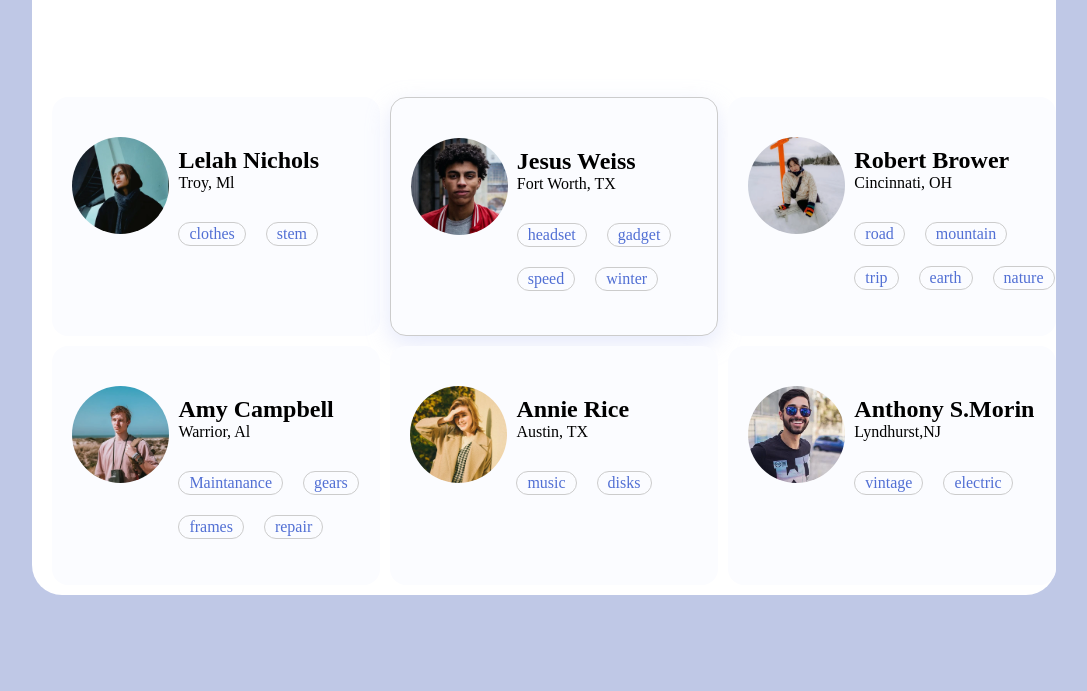
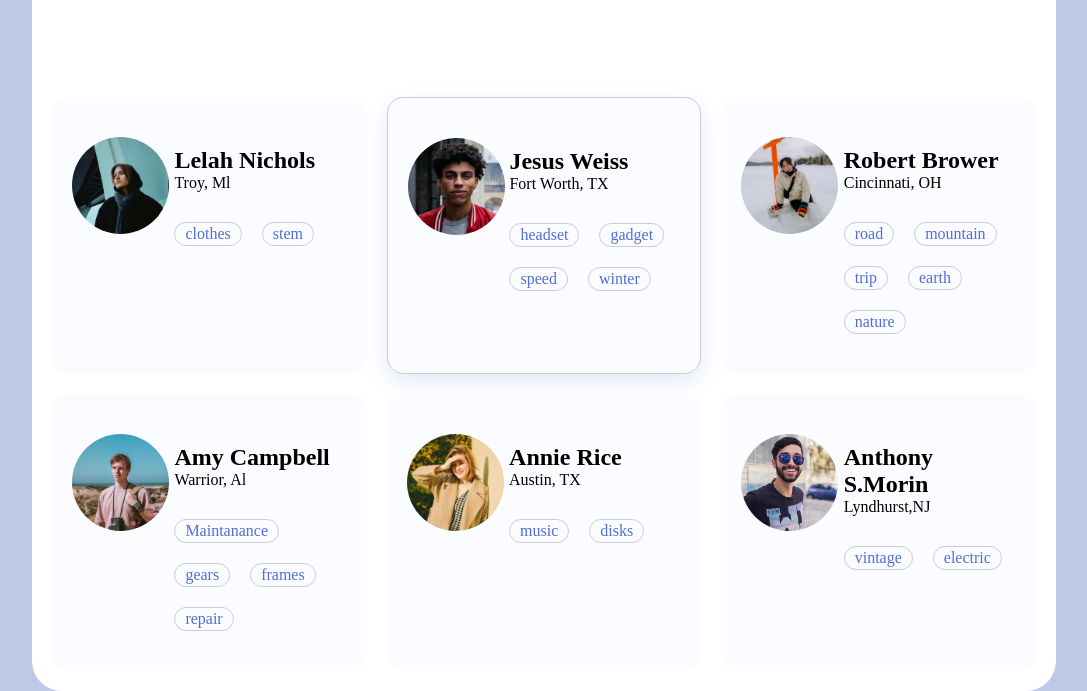
Before and after one commit to dun1504/final-test, a plain HTML site: page ui-ux/index.html in a window 1280 px wide. Shown: the part 150-841 px from the top of the page, without its empty margins (96-1183 px from the left). Before the commit the page ends 800 px from the top, so only its background shows below. Drawn offline with Linux system fonts and the light colour scheme.

Commit message:
new commit

```diff
--- a/ui-ux/style.css
+++ b/ui-ux/style.css
@@ -99,15 +99,14 @@ input[type=text] {
 }
 .main {
     display: grid;
-    grid-template-columns: 33.333% 33.333% 33.333%;
-    grid-template-rows: 50% 50%;
-    gap: 10px;
+    grid-template-columns: repeat(auto-fit, minmax(300px,1fr));
+    gap: 20px;
 }
 .box {
     gap: 20px;
     padding: 40px 20px;
     display: grid;
-    grid-template-columns: 30% 70%;
+    grid-template-columns: 30% 64%;
     background-color: #FBFCFF;
     border-radius: 16px;
 
```
